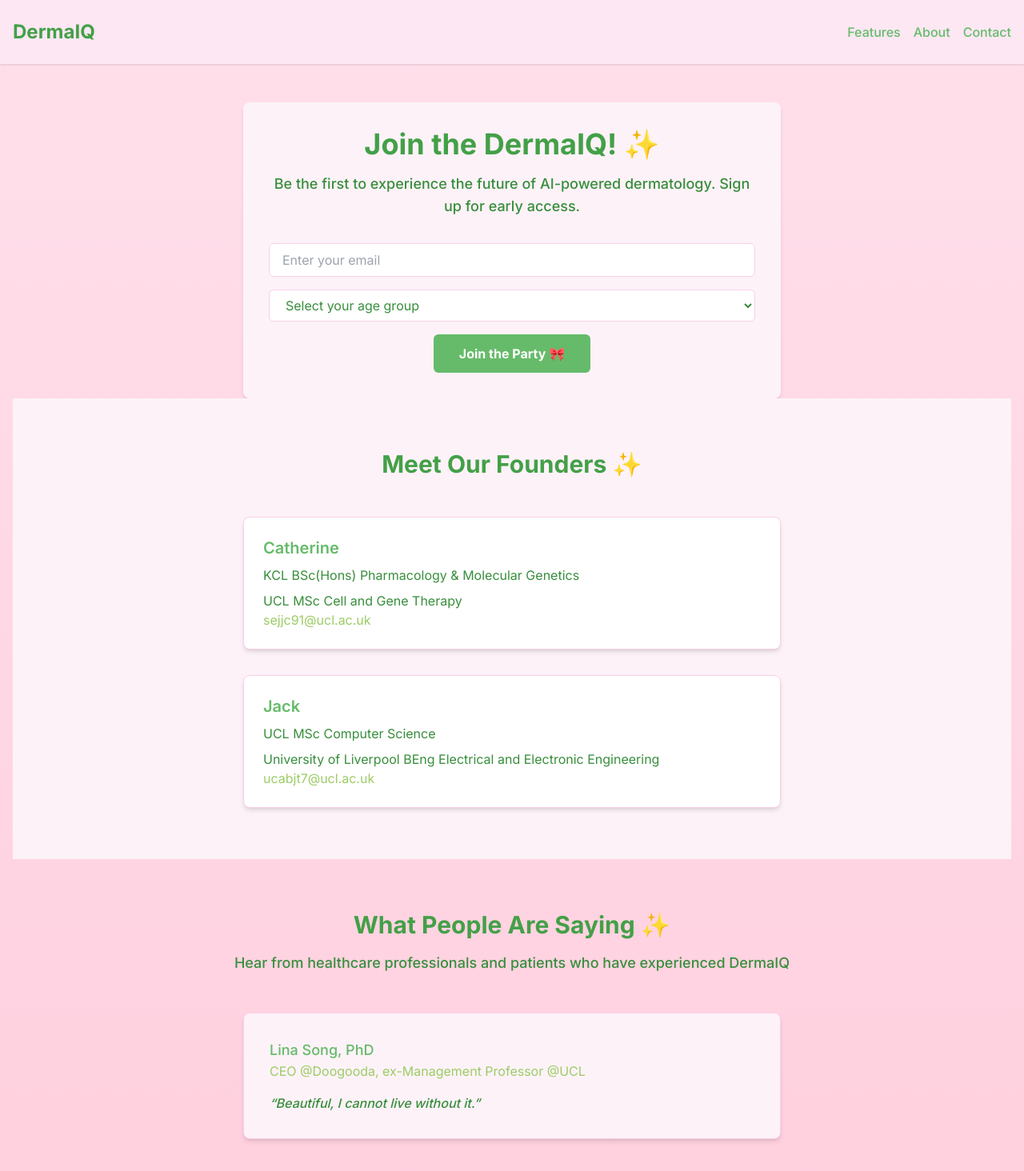
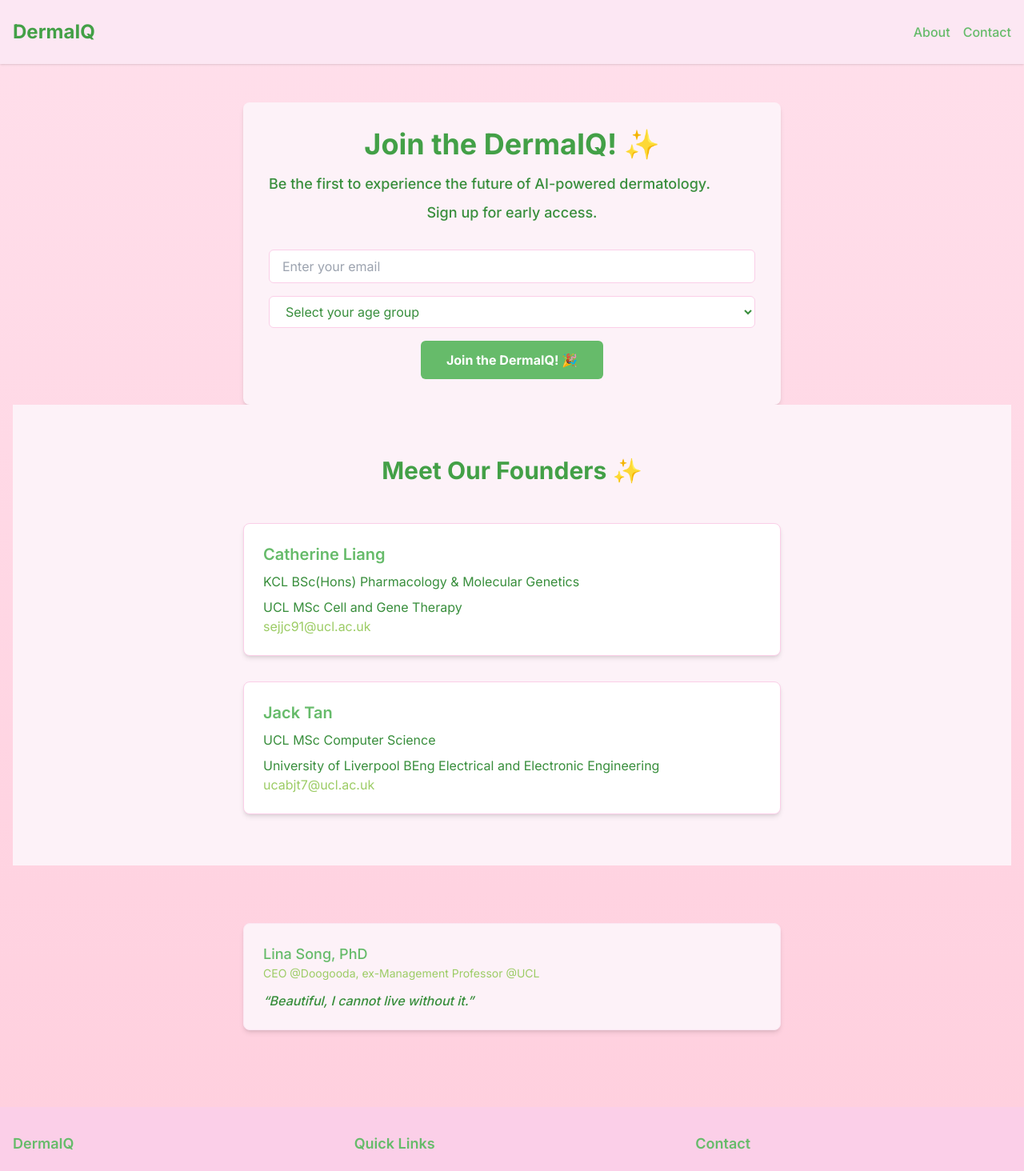
Before and after one commit to Jack5316/DermaIQ_Waitlist, a Next.js app: page / in a window 1280 px wide. Shown: the top 1464 px of the page at 80% size. Built offline with nearby package versions, Linux system fonts and the light colour scheme.

Commit message:
Update component files: Founders, Header, Testimonials, and WaitlistForm

```diff
--- a/components/Founders.tsx
+++ b/components/Founders.tsx
@@ -8,7 +8,7 @@ const Founders = () => {
         <div className="grid grid-cols-1 gap-8 max-w-2xl mx-auto">
           {/* Catherine */}
           <div className="bg-white rounded-lg shadow-md p-6 border border-pink-200 hover:shadow-lg transition-all duration-300">
-            <h3 className="text-xl font-semibold mb-2 text-primary">Catherine</h3>
+            <h3 className="text-xl font-semibold mb-2 text-primary">Catherine Liang</h3>
             <div className="space-y-2 text-text">
               <p>KCL BSc(Hons) Pharmacology & Molecular Genetics</p>
               <p>UCL MSc Cell and Gene Therapy</p>
@@ -23,7 +23,7 @@ const Founders = () => {
 
           {/* Jack */}
           <div className="bg-white rounded-lg shadow-md p-6 border border-pink-200 hover:shadow-lg transition-all duration-300">
-            <h3 className="text-xl font-semibold mb-2 text-primary">Jack</h3>
+            <h3 className="text-xl font-semibold mb-2 text-primary">Jack Tan</h3>
             <div className="space-y-2 text-text">
               <p>UCL MSc Computer Science</p>
               <p>University of Liverpool BEng Electrical and Electronic Engineering</p>
--- a/components/Header.tsx
+++ b/components/Header.tsx
@@ -8,11 +8,6 @@ export default function Header() {
           </div>
           <nav>
             <ul className="flex space-x-4">
-              <li>
-                <a href="#features" className="text-primary hover:text-secondary font-medium">
-                  Features
-                </a>
-              </li>
               <li>
                 <a href="#about" className="text-primary hover:text-secondary font-medium">
                   About
--- a/components/Testimonials.tsx
+++ b/components/Testimonials.tsx
@@ -9,24 +9,18 @@ const testimonials = [
 
 export default function Testimonials() {
   return (
-    <section className="py-16">
+    <section className="py-12">
       <div className="max-w-7xl mx-auto px-4 sm:px-6 lg:px-8">
-        <div className="text-center">
-          <h2 className="text-3xl font-bold text-heading">What People Are Saying ✨</h2>
-          <p className="mt-4 text-lg text-text font-medium">
-            Hear from healthcare professionals and patients who have experienced DermaIQ
-          </p>
-        </div>
-        <div className="mt-12 max-w-2xl mx-auto">
+        <div className="mt-6 max-w-2xl mx-auto">
           {testimonials.map((testimonial) => (
             <div
               key={testimonial.id}
-              className="bg-pink-50 rounded-lg shadow-md p-8 transform transition duration-500 hover:scale-105 border border-pink-200"
+              className="bg-pink-50 rounded-lg shadow-md p-6 transform transition duration-300 hover:scale-102 border border-pink-100"
             >
-              <div className="flex items-center mb-4">
+              <div className="flex items-center mb-3">
                 <div>
                   <div className="text-lg font-medium text-primary">{testimonial.name}</div>
-                  <div className="text-secondary">{testimonial.role}</div>
+                  <div className="text-secondary text-sm">{testimonial.role}</div>
                 </div>
               </div>
               <p className="text-text italic font-medium">&ldquo;{testimonial.content}&rdquo;</p>
--- a/components/WaitlistForm.tsx
+++ b/components/WaitlistForm.tsx
@@ -55,8 +55,11 @@ export default function WaitlistForm() {
       <h2 className="text-4xl font-bold text-heading mb-4">
         Join the DermaIQ! ✨
       </h2>
-      <p className="text-lg text-text mb-8 font-medium">
-        Be the first to experience the future of AI-powered dermatology. Sign up for early access.
+      <p className="text-lg text-text mb-2 font-medium text-left">
+        Be the first to experience the future of AI-powered dermatology.
+      </p>
+      <p className="text-lg text-text mb-8 font-medium text-center">
+        Sign up for early access.
       </p>
       <form onSubmit={handleSubmit} className="space-y-4">
         <div>
@@ -89,7 +92,7 @@ export default function WaitlistForm() {
           disabled={status === 'loading'}
           className="w-full md:w-auto px-8 py-3 bg-primary text-white font-bold rounded-md hover:bg-secondary focus:outline-none focus:ring-2 focus:ring-primary focus:ring-offset-2 disabled:opacity-50 transition-all duration-300"
         >
-          {status === 'loading' ? 'Joining...' : 'Join the Party 🎀'}
+          {status === 'loading' ? 'Joining...' : 'Join the DermaIQ! 🎉'}
         </button>
       </form>
       {message && (
```
